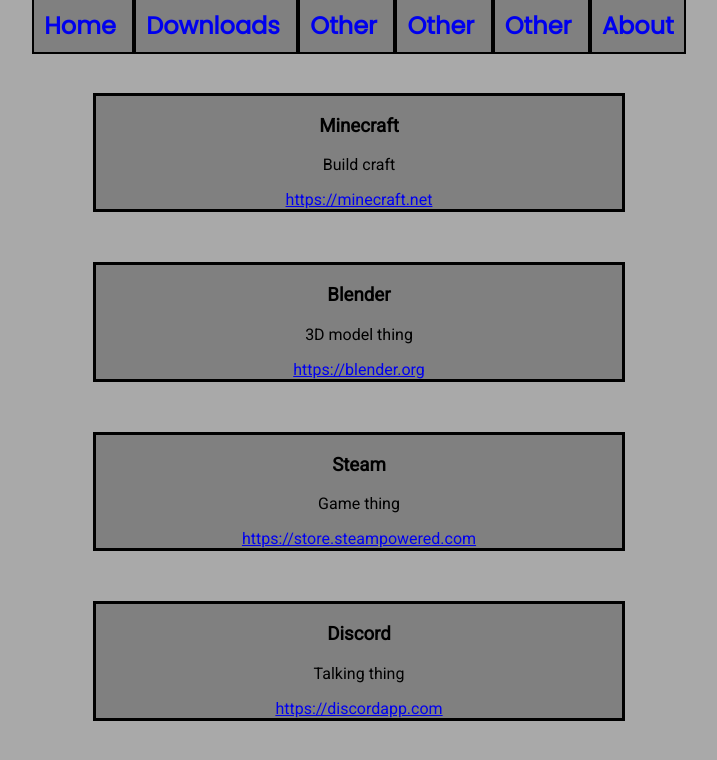
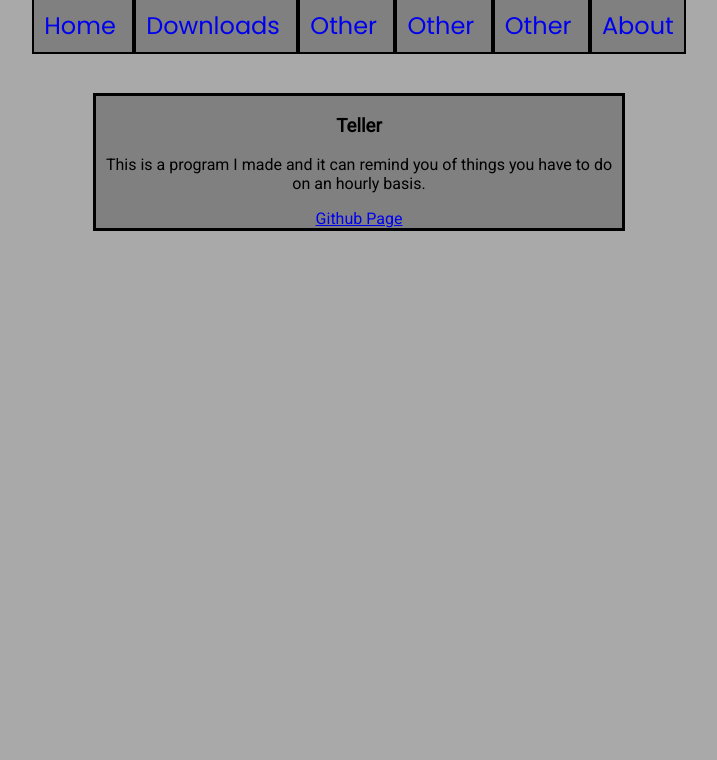
Before and after one commit to nauseousKibbles/website, a Flask app: page /downloads in a window 1280 px wide. Shown: the top 760 px of the page, without its empty margins (281-998 px from the left). Run offline with Flask 2, Linux system fonts and the light colour scheme.

Commit message:
added Teller to downloads JSON and added title tags

```diff
--- a/app.py
+++ b/app.py
@@ -27,11 +27,13 @@
 @app.route("/home")
 def home():
     # print(homeContent())
-    return render_template("home.html", posts=posts)
+    return render_template("home.html", posts=posts, titletag="Home")
 
 
 @app.route("/downloads")
 def downloads():
     return render_template(
-        "downloads.html", downloads=json.loads(jsonDownloads())["downloads"]
+        "downloads.html",
+        titletag="Download",
+        downloads=json.loads(jsonDownloads())["downloads"],
     )
--- a/jsons/downloads.json
+++ b/jsons/downloads.json
@@ -1,24 +1,10 @@
 {
   "downloads": [
     {
-      "title": "Minecraft",
-      "content": "Build craft",
-      "website": "minecraft.net"
-    },
-    {
-      "title": "Blender",
-      "content": "3D model thing",
-      "website": "blender.org"
-    },
-    {
-      "title": "Steam",
-      "content": "Game thing",
-      "website": "store.steampowered.com"
-    },
-    {
-      "title": "Discord",
-      "content": "Talking thing",
-      "website": "discordapp.com"
+      "title": "Teller",
+      "content": "This is a program I made and it can remind you of things you have to do on an hourly basis.",
+      "websitename": "Github Page",
+      "websiteurl": "github.com/nauseousKibbles/teller"
     }
   ]
 }
--- a/static/nav.css
+++ b/static/nav.css
@@ -6,7 +6,6 @@
   padding: 10px;
   font-size: 150%;
   font-family: "Poppins", sans-serif;
-  font-weight: bold;
 }
 
 body {
--- a/templates/downloads.html
+++ b/templates/downloads.html
@@ -4,9 +4,9 @@
   <div class="item">
     <h3>{{ program.title }}</h3>
     <p>{{ program.content }}</p>
-    <!-- <p>{{ program.website }}</p> -->
-    {% if program.website %}
-    <a href="https://{{ program.website }}">https://{{ program.website }}</a>
+
+    {% if program.websiteurl %}
+    <a href="https://{{ program.websiteurl }}">{{ program.websitename }}</a>
     {% endif %}
   </div>
   {% endfor %}
--- a/templates/layout.html
+++ b/templates/layout.html
@@ -3,7 +3,7 @@
   <head>
     <meta charset="utf-8" />
     <meta name="viewport" content="width=device-width" />
-    <title>Test website</title>
+    <title>My Website - {{ titletag }}</title>
     <link
       href="https://fonts.googleapis.com/css?family=Poppins&display=swap"
       rel="stylesheet"
```
